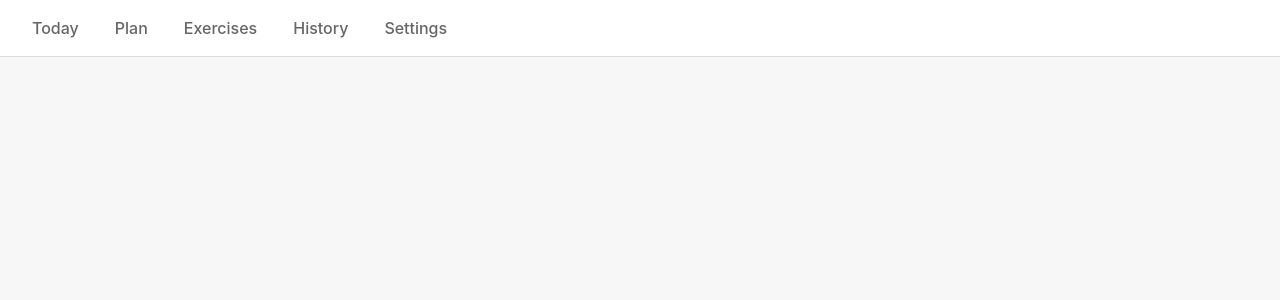
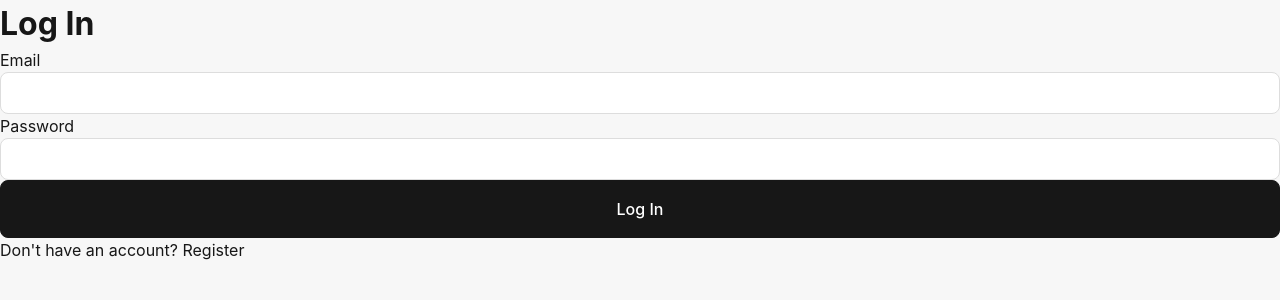
Before and after one commit to bioflower/gym-tracker, a React (Vite) app: page /login in a window 1280 px wide. Shown: the top 300 px of the page. Built offline with nearby package versions, Linux system fonts and the light colour scheme; no server answers.

Commit message:
feat: add auth routes and AuthProvider to App shell

```diff
--- a/src/App.tsx
+++ b/src/App.tsx
@@ -1,14 +1,24 @@
 import { BrowserRouter, Routes, Route } from 'react-router-dom';
+import { AuthProvider } from './context/AuthContext';
+import { AuthGuard } from './components/AuthGuard';
 import { Navigation } from './components/Navigation';
 import { TodayPage } from './pages/TodayPage';
 import { PlanPage } from './pages/PlanPage';
 import { ExerciseLibraryPage } from './pages/ExerciseLibraryPage';
 import { HistoryPage } from './pages/HistoryPage';
 import { SettingsPage } from './pages/SettingsPage';
+import { LoginPage } from './pages/LoginPage';
+import { RegisterPage } from './pages/RegisterPage';
 
 export default function App() {
   return (
     <BrowserRouter>
+      <AuthProvider>
+        <Routes>
+          <Route path="/login" element={<LoginPage />} />
+          <Route path="/register" element={<RegisterPage />} />
+          <Route path="/*" element={
+            <AuthGuard>
               <div className="app">
                 <Navigation />
                 <main className="main-content">
@@ -21,6 +31,10 @@ export default function App() {
                   </Routes>
                 </main>
               </div>
+            </AuthGuard>
+          } />
+        </Routes>
+      </AuthProvider>
     </BrowserRouter>
   );
 }
```
Lines whose indentation alone changed are shown as unchanged.
